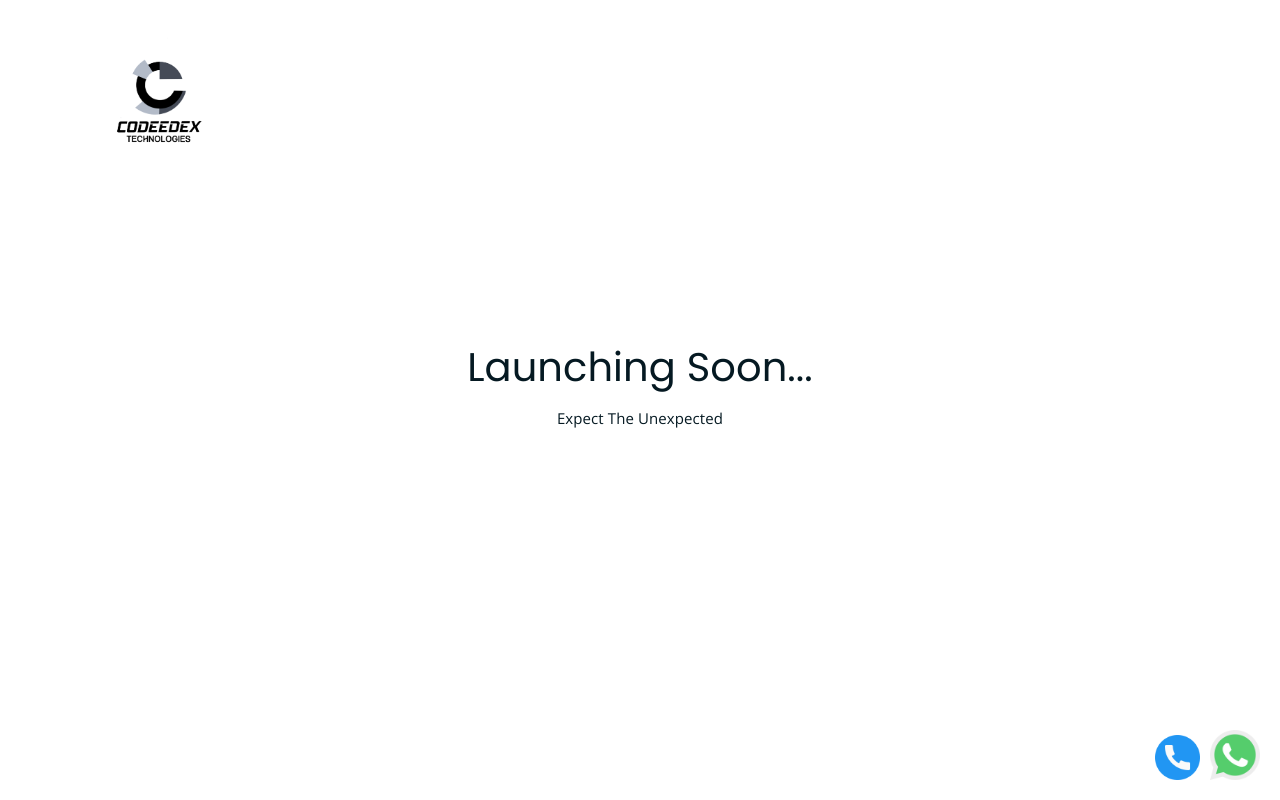
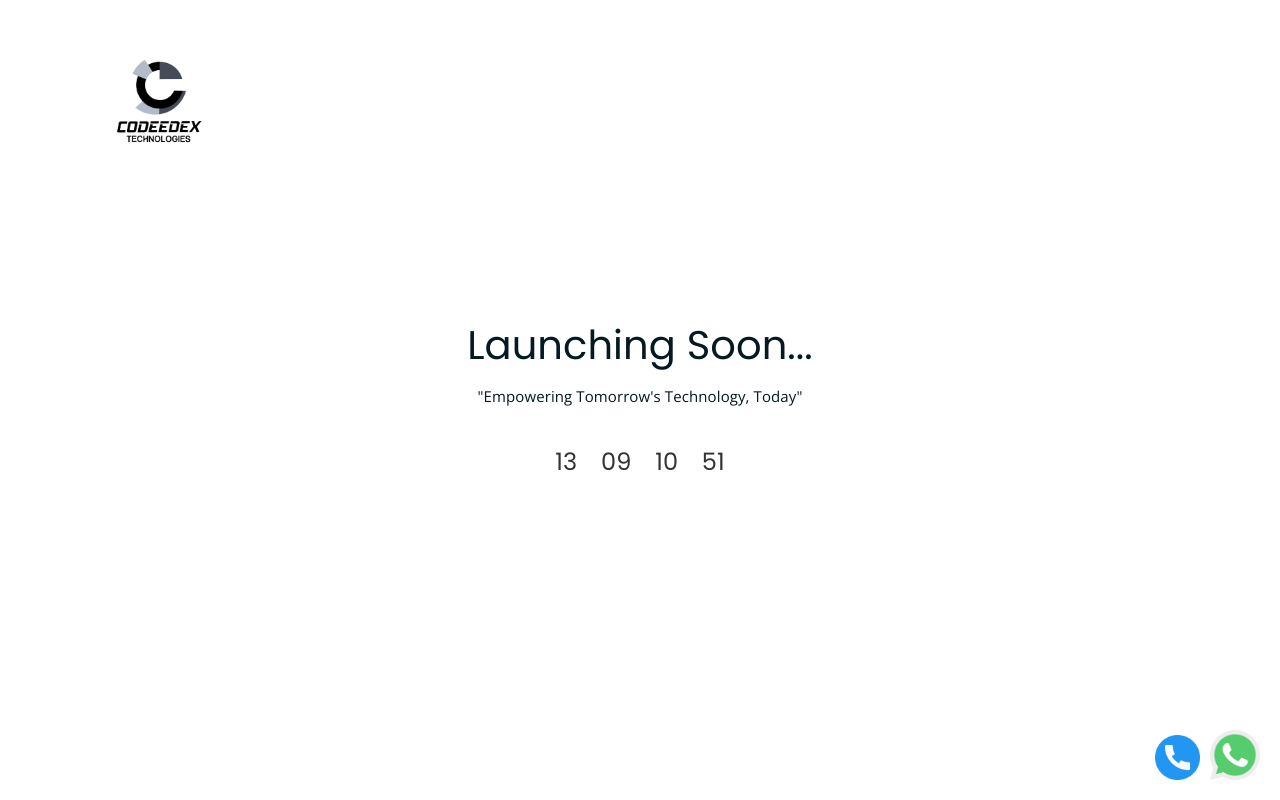
Before and after one commit to codeedexbackend/codeedex, a plain HTML site: page 404.html in a window 1280 px wide. Drawn offline with nearby package versions, Linux system fonts and the light colour scheme.

Commit message:
countdown

```diff
--- a/404.html
+++ b/404.html
@@ -5,141 +5,50 @@
     <meta http-equiv="X-UA-Compatible" content="IE=edge">
     <meta name="viewport" content="width=device-width, initial-scale=1">
     <meta name="description" content="Responsive Bootstrap4 Shop Template, Created by Imran Hossain from https://imransdesign.com/">
-
-	<!-- title -->
     <title>Codeedex Technologies</title>
-
-	<!-- favicon -->
     <link rel="shortcut icon" type="image/png" href="assets/img/favicon.png">
-	<!-- google font -->
     <link href="https://fonts.googleapis.com/css?family=Open+Sans:300,400,700" rel="stylesheet">
     <link href="https://fonts.googleapis.com/css?family=Poppins:400,700&display=swap" rel="stylesheet">
-	<!-- fontawesome -->
     <link rel="stylesheet" href="assets/css/all.min.css">
-	<!-- bootstrap -->
     <link rel="stylesheet" href="assets/bootstrap/css/bootstrap.min.css">
-	<!-- owl carousel -->
     <link rel="stylesheet" href="assets/css/owl.carousel.css">
-	<!-- magnific popup -->
     <link rel="stylesheet" href="assets/css/magnific-popup.css">
-	<!-- animate css -->
     <link rel="stylesheet" href="assets/css/animate.css">
-	<!-- mean menu css -->
     <link rel="stylesheet" href="assets/css/meanmenu.min.css">
-	<!-- main style -->
     <link rel="stylesheet" href="assets/css/main.css">
-	<!-- responsive -->
     <link rel="stylesheet" href="assets/css/responsive.css">
-
+    <style>
+        .countdown-card {
+            text-align: center;
+            margin-top: 30px;
+        }
+        .countdown-item {
+            display: inline-block;
+            margin: 0 10px;
+            font-family: 'Poppins', sans-serif;
+            font-size: 24px;
+            color: #333;
+        }
+    </style>
 </head>
 <body>
-
-	<!--PreLoader-->
-    <!-- <div class="loader">
-        <div class="loader-inner">
-            <div class="circle"></div>
-        </div>
-    </div> -->
-    <!--PreLoader Ends-->
-
-	<!-- header -->
     <div class="top-header-area" id="sticker">
         <div class="container">
             <div class="row">
                 <div class="col-lg-12 col-sm-12 text-center">
-					<div class="main-menu-wrap">
-						<!-- logo -->
                     <div class="site-logo">
                         <a href="index.html">
                             <img src="assets/img/logo.png" alt="">
                         </a>
                     </div>
-						<!-- logo -->
+                    <nav class="main-menu">
 
-						<!-- menu start -->
-						<nav class="main-menu">
-							<!-- <ul>
-								<li class="current-list-item"><a href="#">Home</a>
-									<ul class="sub-menu">
-										<li><a href="index.html">Static Home</a></li>
-										<li><a href="index_2.html">Slider Home</a></li>
-									</ul>
-								</li>
-								<li><a href="about.html">About</a></li> -->
-								<!-- <li><a href="#">Pages</a>
-									<ul class="sub-menu">
-										<li><a href="404.html">404 page</a></li>
-										<li><a href="about.html">About</a></li>
-										<li><a href="checkout.html">Check Out</a></li>
-										<li><a href="contact.html">Contact</a></li>
-										<li><a href="news.html">News</a></li>
-										<li><a href="shop.html">Shop</a></li>
-									</ul>
-								</li> -->
-								<!-- <li><a href="news.html">News</a>
-									<ul class="sub-menu">
-										<li><a href="news.html">News</a></li>
-										<li><a href="single-news.html">Single News</a></li>
-									</ul>
-								</li>
-								<li><a href="contact.html">Contact</a></li>
-								<li><a href="shop.html">Shop</a>
-									<ul class="sub-menu">
-										<li><a href="shop.html">Shop</a></li>
-										<li><a href="checkout.html">Check Out</a></li>
-										<li><a href="single-product.html">Single Product</a></li>
-									</ul>
-								</li>
-								<li>
-									<div class="header-icons">
-										<a class="mobile-hide search-bar-icon" href="#"><i class="fas fa-search"></i></a>
-									</div>
-								</li>
-							</ul>
-						</nav> -->
-						<!-- <a class="mobile-show search-bar-icon" href="#"><i class="fas fa-search"></i></a>
-						<div class="mobile-menu"></div> -->
-						<!-- menu end -->
+                    </nav>
                 </div>
             </div>
         </div>
     </div>
-	</div>
-	<!-- end header -->
 
-		<!-- search area -->
-		<!-- <div class="search-area">
-			<div class="container">
-				<div class="row">
-					<div class="col-lg-12">
-						<span class="close-btn"><i class="fas fa-window-close"></i></span>
-						<div class="search-bar">
-							<div class="search-bar-tablecell">
-								<h3>Search For:</h3>
-								<input type="text" placeholder="Keywords">
-								<button type="submit">Search <i class="fas fa-search"></i></button>
-							</div>
-						</div>
-					</div>
-				</div>
-			</div>
-		</div> -->
-		<!-- end search arewa -->
-		<!-- breadcrumb-section -->
-		<!-- <div class="breadcrumb-section breadcrumb-bg">
-			<div class="container">
-				<div class="row">
-					<div class="col-lg-8 offset-lg-2 text-center">
-						<div class="breadcrumb-text">
-							<p>Fresh adn Organic</p>
-							<h1>404 - Not Found</h1>
-						</div>
-					</div>
-				</div>
-			</div>
-		</div> -->
-		<!-- end breadcrumb section -->
-		<!-- error section -->
     <div class="full-height-section error-section">
         <div class="full-height-tablecell">
             <div class="container">
@@ -147,7 +56,13 @@
                     <div class="col-lg-8 offset-lg-2 text-center">
                         <div class="error-text">
                             <h1>Launching Soon...</h1>
-								<p>Expect The Unexpected</p>
+                            <p>"Empowering Tomorrow's Technology, Today"</p>
+                            <div class="countdown-card">
+                                <div class="countdown-item" id="days">00</div>
+                                <div class="countdown-item" id="hours">00</div>
+                                <div class="countdown-item" id="minutes">00</div>
+                                <div class="countdown-item" id="seconds">00</div>
+                            </div>
                         </div>
                     </div>
                 </div>
@@ -155,103 +70,49 @@
         </div>
     </div>
 
-		<!-- end logo carousel -->
     <a href="https://wa.me/919778564277" target="_blank">
         <img src="assets/img/whatsapp.png" alt="WhatsApp" style="position: fixed; bottom: 20px; right: 20px; width: 50px; height: 50px;">
     </a>
     <a href="tel:+919778564277" style="position: fixed; bottom: 20px; right: 80px;">
         <img src="assets/img/telephone.png" alt="Call" style="width: 45px; height: 45px;">
     </a>
-		<!-- footer -->
-	<!-- <div class="footer-area">
-		<div class="container">
-			<div class="row">
-				<div class="col-lg-3 col-md-6">
-					<div class="footer-box about-widget">
-						<h2 class="widget-title">About us</h2>
-						<p>At Eman Bakeries, we believe in the simple joy of freshly baked bread. Established with a passion for quality and tradition, we have been serving our community with wholesome bread for over the years.</p>
-					</div>
-				</div>
-				<div class="col-lg-3 col-md-6">
-					<div class="footer-box get-in-touch">
-						<h2 class="widget-title">Get in Touch</h2>
-						<ul>
-							<li>Saudi Arabia</li>
-							<li>info@codeedextechnologies.com</li>
-							<li>+00 111 222 3333</li>
-						</ul>
-					</div>
-				</div> -->
-				<!-- <div class="col-lg-3 col-md-6">
-					<div class="footer-box pages">
-						<h2 class="widget-title">Pages</h2>
-						<ul>
-							<li><a href="index.html">Home</a></li>
-							<li><a href="about.html">About</a></li>
-							<li><a href="services.html">Shop</a></li>
-							<li><a href="news.html">News</a></li>
-							<li><a href="contact.html">Contact</a></li>
-						</ul>
-					</div>
-				</div>
-				<div class="col-lg-3 col-md-6">
-					<div class="footer-box subscribe">
-						<h2 class="widget-title">Subscribe</h2>
-						<p>Subscribe to our mailing list to get the latest updates.</p>
-						<form action="index.html">
-							<input type="email" placeholder="Email">
-							<button type="submit"><i class="fas fa-paper-plane"></i></button>
-						</form>
-					</div>
-				</div>
-			</div>
-		</div> -->
-	</div>
-	<!-- end footer -->
 
-	<!-- copyright -->
-	<!-- <div class="copyright">
-		<div class="container">
-			<div class="row">
-				<div class="col-lg-6 col-md-12">
-					<p>Copyrights &copy; 2024 - <a href="https://codeedextechnologies.com/">Codeedex Technologies</a>,  All Rights Reserved.</p>
-				</div>
-				<div class="col-lg-6 text-right col-md-12">
-					<div class="social-icons">
-						<ul>
-							<li><a href="#" target="_blank"><i class="fab fa-facebook-f"></i></a></li>
-							<li><a href="#" target="_blank"><i class="fab fa-twitter"></i></a></li>
-							<li><a href="#" target="_blank"><i class="fab fa-instagram"></i></a></li>
-							<li><a href="#" target="_blank"><i class="fab fa-linkedin"></i></a></li>
-							<li><a href="#" target="_blank"><i class="fab fa-dribbble"></i></a></li>
-						</ul>
-					</div>
-				</div>
-			</div>
-		</div>
-	</div> -->
-	<!-- end copyright -->
-
-	<!-- jquery -->
     <script src="assets/js/jquery-1.11.3.min.js"></script>
-	<!-- bootstrap -->
     <script src="assets/bootstrap/js/bootstrap.min.js"></script>
-	<!-- count down -->
     <script src="assets/js/jquery.countdown.js"></script>
-	<!-- isotope -->
     <script src="assets/js/jquery.isotope-3.0.6.min.js"></script>
-	<!-- waypoints -->
     <script src="assets/js/waypoints.js"></script>
-	<!-- owl carousel -->
     <script src="assets/js/owl.carousel.min.js"></script>
-	<!-- magnific popup -->
     <script src="assets/js/jquery.magnific-popup.min.js"></script>
-	<!-- mean menu -->
     <script src="assets/js/jquery.meanmenu.min.js"></script>
-	<!-- sticker js -->
     <script src="assets/js/sticker.js"></script>
-	<!-- main js -->
     <script src="assets/js/main.js"></script>
 
+    <script>
+        var countDownDate = new Date("2024-05-01T00:00:00Z").getTime();
+        var x = setInterval(function() {
+            var now = new Date().getTime();
+            var distance = countDownDate - now;
+            var days = Math.floor(distance / (1000 * 60 * 60 * 24));
+            var hours = Math.floor((distance % (1000 * 60 * 60 * 24)) / (1000 * 60 * 60));
+            var minutes = Math.floor((distance % (1000 * 60 * 60)) / (1000 * 60));
+            var seconds = Math.floor((distance % (1000 * 60)) / 1000);
+            document.getElementById("days").innerHTML = formatTime(days);
+            document.getElementById("hours").innerHTML = formatTime(hours);
+            document.getElementById("minutes").innerHTML = formatTime(minutes);
+            document.getElementById("seconds").innerHTML = formatTime(seconds);
+            if (distance < 0) {
+                clearInterval(x);
+                document.getElementById("days").innerHTML = "00";
+                document.getElementById("hours").innerHTML = "00";
+                document.getElementById("minutes").innerHTML = "00";
+                document.getElementById("seconds").innerHTML = "00";
+            }
+        }, 1000);
+
+        function formatTime(time) {
+            return time < 10 ? "0" + time : time;
+        }
+    </script>
 </body>
 </html>
```
Lines whose indentation alone changed are shown as unchanged.
